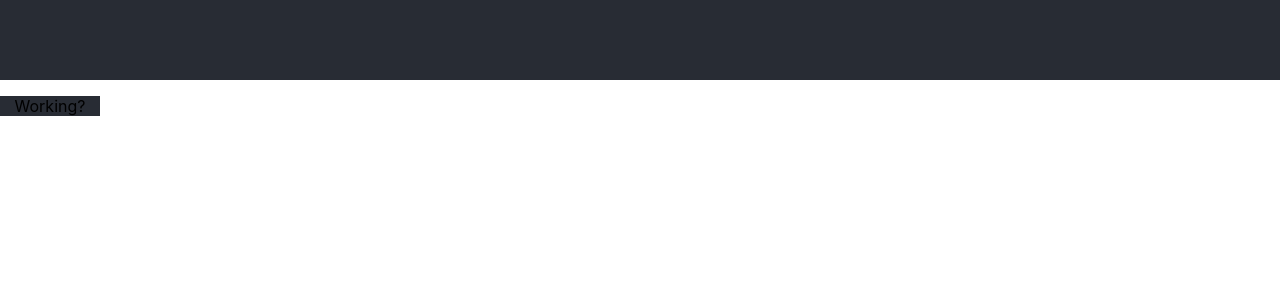
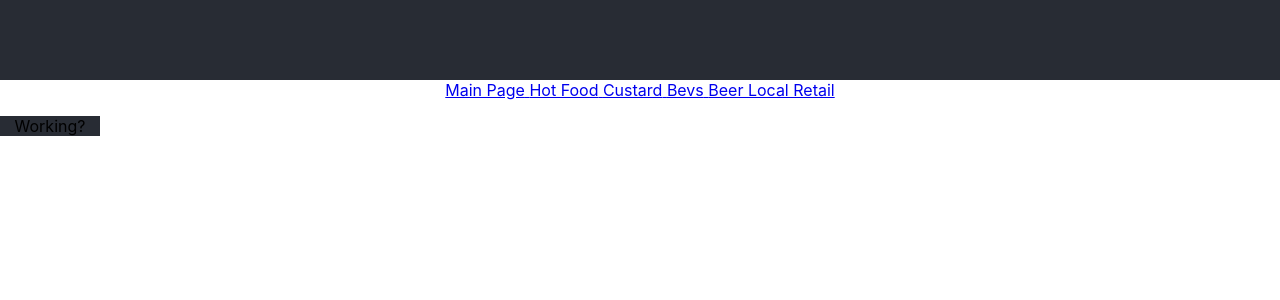
Before and after one commit to NakamiCodes/Shack-Clone, a React (Create React App) app: page / in a window 1280 px wide. Shown: the top 300 px of the page. Built offline with nearby package versions, Linux system fonts and the light colour scheme.

Commit message:
Changed route labels for react router

```diff
--- a/package.json
+++ b/package.json
@@ -8,7 +8,10 @@
     "@testing-library/user-event": "^13.5.0",
     "react": "^18.2.0",
     "react-dom": "^18.2.0",
+    "react-router": "^6.4.5",
+    "react-router-dom": "^6.4.5",
     "react-scripts": "5.0.1",
+    "router": "^1.3.7",
     "web-vitals": "^2.1.4"
   },
   "scripts": {
--- a/src/App.js
+++ b/src/App.js
@@ -1,10 +1,27 @@
 import "./css/App.css";
+import NavBar from "./components/Nav-Bar";
+import { BrowserRouter as Router, Routes, Route } from "react-router-dom";
 import PageWrapper from "./components/Page-Wrapper";
+import MainPage from "./components/Pages/Main-Page";
+import HotFood from "./components/Pages/Hot-Food";
+import Custard from "./components/Pages/Custard";
+import Bevs from "./components/Pages/Bevs";
+import BeerLocalRetail from "./components/Pages/Beer-Local-Retail";
 
 function App() {
   return (
     <div className="App">
       <header className="App-header"></header>
+      <NavBar />
+      {/* <h1>Hello  {appState[0].first_name}!</h1> */}
+      <Routes>
+        <Route path="/" exact component={MainPage} />
+        <Route path="/hotfood" component={HotFood} />
+        <Route path="/custard" render={Custard} />
+        <Route path="/bevs" render={Bevs} />
+        <Route path="/beer" render={BeerLocalRetail} />
+        {/* <Route path="/about" render={renderErrorPage} /> */}
+      </Routes>
       <PageWrapper></PageWrapper>
     </div>
   );
--- a/src/Variables.js
+++ b/src/Variables.js
@@ -1,7 +1,7 @@
 //Array of objects containing each main page item along with its properties
 export const menuItems = [
   {
-    1: {
+    Items: {
       Name: "Shack Burger",
       Color: "Light Green",
       Mods: ["Single", "Double", "Triple"],
--- /dev/null
+++ b/src/components/Nav-Bar.jsx
@@ -0,0 +1,33 @@
+import React from "react";
+import { NavLink } from "react-router-dom";
+
+const NavBar = () => {
+  return (
+    <div>
+      <nav>
+        <NavLink className="navLink" to="/">
+          {" "}
+          Main Page{" "}
+        </NavLink>
+        <NavLink className="navLink" to="/hotfood">
+          {" "}
+          Hot Food{" "}
+        </NavLink>
+        <NavLink className="navLink" to="/custard">
+          {" "}
+          Custard{" "}
+        </NavLink>
+        <NavLink className="navLink" to="/bevs">
+          {" "}
+          Bevs{" "}
+        </NavLink>
+        <NavLink className="navLink" to="/beer">
+          {" "}
+          Beer Local Retail{" "}
+        </NavLink>
+      </nav>
+    </div>
+  );
+};
+
+export default NavBar;
--- a/src/components/Pages/Beer-Local-Retail.jsx
+++ b/src/components/Pages/Beer-Local-Retail.jsx
@@ -0,0 +1,9 @@
+const BeerLocalRetail = () => {
+  return (
+    <div className="PageWrapper">
+      <p>Working?</p>
+    </div>
+  );
+};
+
+export default BeerLocalRetail;
--- a/src/components/Pages/Bevs.jsx
+++ b/src/components/Pages/Bevs.jsx
@@ -0,0 +1,9 @@
+const Bevs = () => {
+  return (
+    <div className="PageWrapper">
+      <p>Working?</p>
+    </div>
+  );
+};
+
+export default Bevs;
--- a/src/components/Pages/Custard.jsx
+++ b/src/components/Pages/Custard.jsx
@@ -0,0 +1,9 @@
+const Custard = () => {
+  return (
+    <div className="PageWrapper">
+      <p>Working?</p>
+    </div>
+  );
+};
+
+export default Custard;
--- a/src/components/Pages/Hot-Food.jsx
+++ b/src/components/Pages/Hot-Food.jsx
@@ -0,0 +1,9 @@
+const HotFood = () => {
+  return (
+    <div className="PageWrapper">
+      <p>Working?</p>
+    </div>
+  );
+};
+
+export default HotFood;
--- a/src/components/Pages/Main-Page.jsx
+++ b/src/components/Pages/Main-Page.jsx
@@ -0,0 +1,9 @@
+const MainPage = () => {
+  return (
+    <div className="PageWrapper">
+      <p>Working?</p>
+    </div>
+  );
+};
+
+export default MainPage;
--- /dev/null
+++ b/src/css/Nav.css
@@ -0,0 +1,18 @@
+nav {
+  margin-top: 10px;
+  margin: auto;
+  height: 40px;
+  align-items: right;
+  justify-content: center;
+  font-weight: 400;
+  z-index: 3;
+}
+
+.navLink {
+  margin: 2%;
+  padding: 5px;
+  color: rgb(203, 40, 40);
+  font-weight: 400;
+  font-size: 20px;
+  z-index: 4;
+}
--- a/src/index.js
+++ b/src/index.js
@@ -1,13 +1,16 @@
-import React from 'react';
-import ReactDOM from 'react-dom/client';
-import './index.css';
-import App from './App';
-import reportWebVitals from './reportWebVitals';
+import React from "react";
+import ReactDOM from "react-dom/client";
+import "./index.css";
+import App from "./App";
+import { BrowserRouter } from "react-router-dom";
+import reportWebVitals from "./reportWebVitals";
 
-const root = ReactDOM.createRoot(document.getElementById('root'));
+const root = ReactDOM.createRoot(document.getElementById("root"));
 root.render(
   <React.StrictMode>
-    <App />
+    <BrowserRouter>
+      <App />
+    </BrowserRouter>
   </React.StrictMode>
 );
 
```
Also changed, not shown: 1 other file (tests, documents, lock files or other folders).
